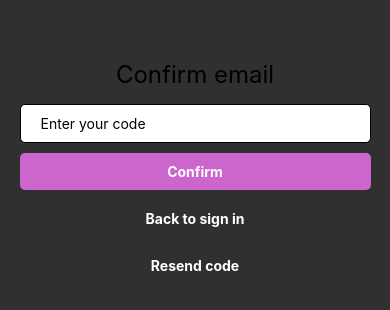
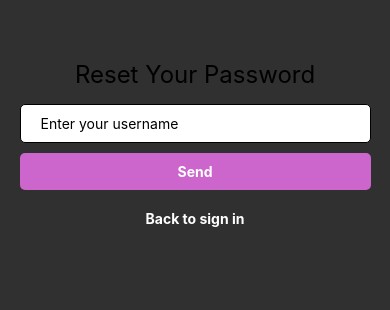
Before and after one commit to niamhmadden23/Authentication, a React Native app: screen / in a window 390 px wide. Shown: the top 310 px of the page. Built offline with nearby package versions, Linux system fonts and the light colour scheme.

Commit message:
forgot password screen complete

```diff
--- a/App.js
+++ b/App.js
@@ -11,11 +11,13 @@
 import SignInScreen from './src/screens/SignInScreen';
 import SignUpScreen from './src/screens/SignUpScreen/SignUpScreen';
 import ConfirmEmailScreen from './src/screens/ConfirmEmailScreen/ConfirmEmailScreen';
+import ForgotPasswordScreen from './src/screens/ForgotPasswordScreen';
 const App = () => {
   return (
     <SafeAreaView style={styles.root}>
       {/* <SignUpScreen /> */}
-      <ConfirmEmailScreen />
+      {/* <ConfirmEmailScreen /> */}
+      <ForgotPasswordScreen />
     </SafeAreaView>
   );
 };
--- /dev/null
+++ b/src/screens/ForgotPasswordScreen/ForgotPasswordScreen.js
@@ -0,0 +1,56 @@
+import React, {useState} from 'react';
+import {View, Text, StyleSheet, ScrollView} from 'react-native';
+import CustomInput from '../../components/CustomInput/CustomInput';
+import CustomButton from '../../components/CustomButton';
+const ForgotPasswordScreen = () => {
+  const [username, setUsername] = useState('');
+
+  const onSendPressed = () => {
+    console.warn('Send');
+  };
+
+  const backToSignIn = () => {
+    console.warn('back to sign in');
+  };
+
+  return (
+    <ScrollView>
+      <View style={styles.root}>
+        <Text style={styles.title}>Reset Your Password</Text>
+        <CustomInput
+          placeholder="Enter your username"
+          value={username}
+          setValue={setUsername}
+        />
+        <CustomButton text="Send" onPress={onSendPressed} />
+        <CustomButton
+          onPress={backToSignIn}
+          text="Back to sign in"
+          type="TERTIARY"
+        />
+      </View>
+    </ScrollView>
+  );
+};
+
+const styles = StyleSheet.create({
+  root: {
+    alignItems: 'center',
+    paddingTop: 50,
+  },
+  text: {
+    color: 'white',
+    fontSize: 40,
+    paddingBottom: 10,
+  },
+  title: {
+    fontSize: 24,
+    margin: 10,
+  },
+  registerText: {
+    color: 'white',
+    margin: 10,
+  },
+});
+
+export default ForgotPasswordScreen;
--- /dev/null
+++ b/src/screens/ForgotPasswordScreen/index.js
@@ -0,0 +1 @@
+export {default} from './ForgotPasswordScreen';
```
Also changed, not shown: 1 other file (tests, documents, lock files or other folders).
